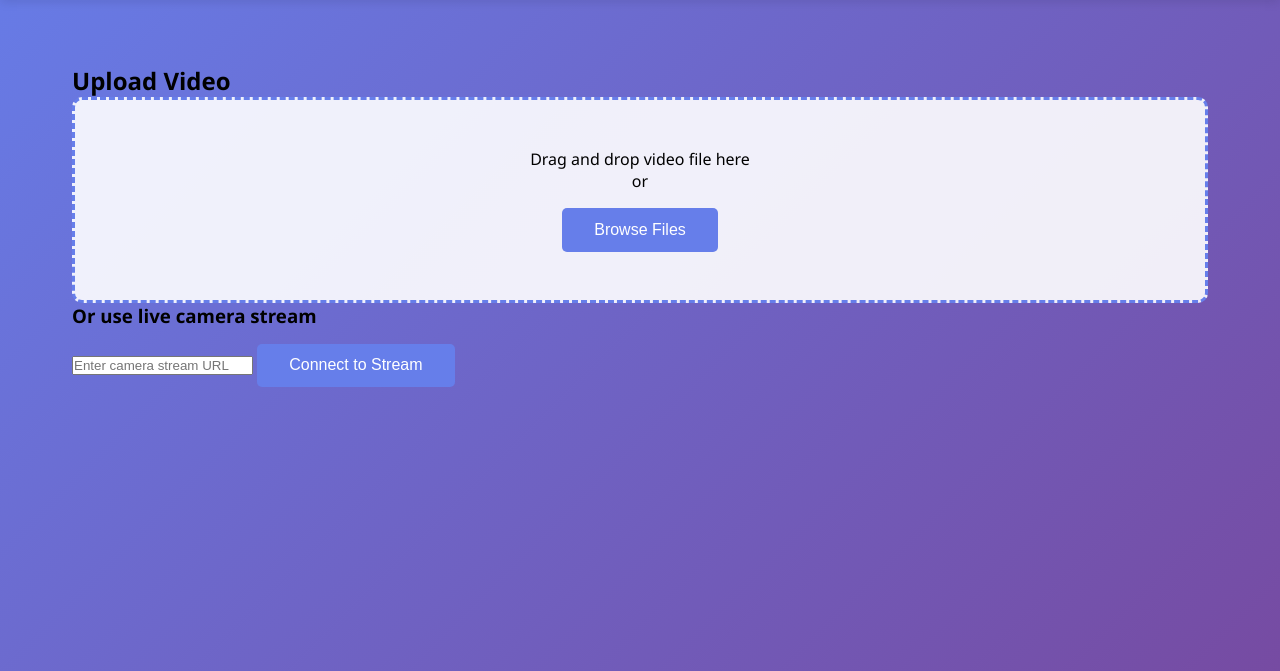
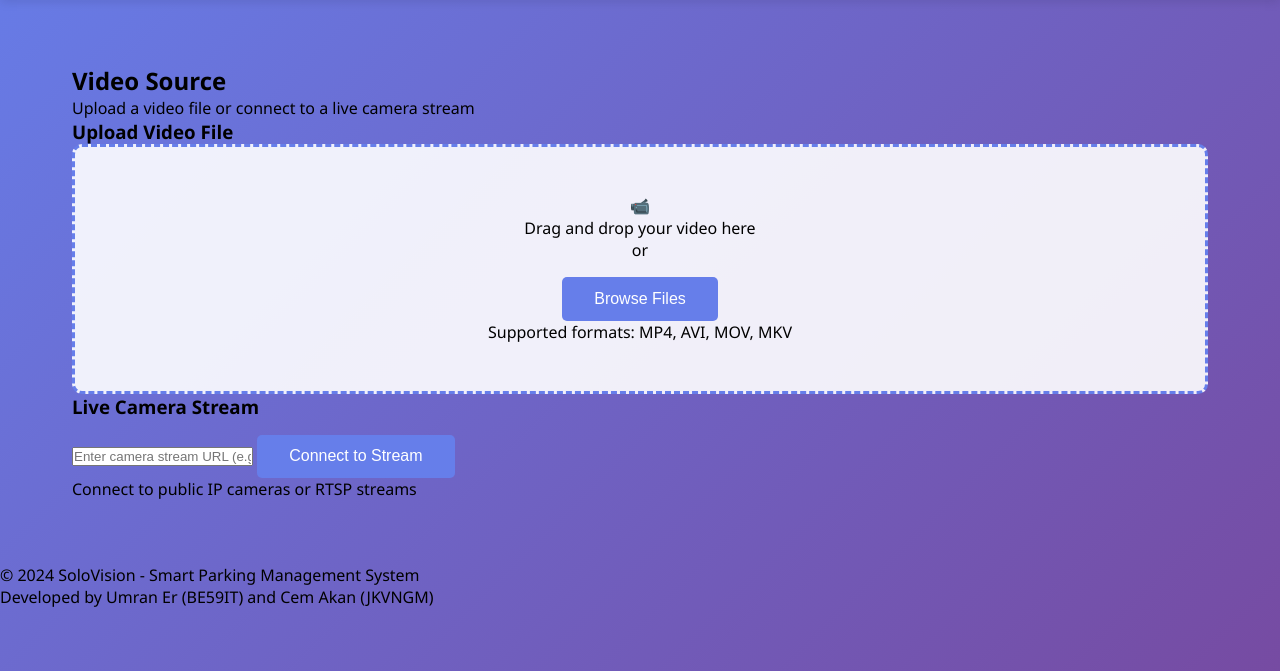
Before and after one commit to Corvin-Negyed/parking-slot-detection, a Flask app: page / in a window 1280 px wide. Shown: the part 129-800 px from the top of the page. Run offline with Flask 3, Linux system fonts and the light colour scheme.

Commit message:
Enhance HTML with improved UI layout and sections

```diff
--- a/templates/index.html
+++ b/templates/index.html
@@ -3,48 +3,139 @@
 <head>
     <meta charset="UTF-8">
     <meta name="viewport" content="width=device-width, initial-scale=1.0">
-    <title>SoloVision - Parking Detection</title>
+    <title>SoloVision - Parking Detection System</title>
     <link rel="stylesheet" href="{{ url_for('static', filename='style.css') }}">
 </head>
 <body>
     <header>
-        <h1>SoloVision</h1>
-        <p>Smart Parking Management System</p>
+        <div class="header-content">
+            <h1>SoloVision</h1>
+            <p class="subtitle">Smart Parking Management System</p>
+        </div>
     </header>
 
     <main>
         <div class="container">
-            <div class="upload-section">
-                <h2>Upload Video</h2>
-                <div id="dropZone" class="drop-zone">
-                    <p>Drag and drop video file here</p>
-                    <p>or</p>
-                    <input type="file" id="fileInput" accept="video/*" style="display: none;">
-                    <button id="browseBtn">Browse Files</button>
+            <!-- Upload Section -->
+            <section class="upload-section" id="uploadSection">
+                <div class="section-header">
+                    <h2>Video Source</h2>
+                    <p>Upload a video file or connect to a live camera stream</p>
                 </div>
 
-                <div class="camera-section">
-                    <h3>Or use live camera stream</h3>
-                    <input type="text" id="cameraUrl" placeholder="Enter camera stream URL">
-                    <button id="connectBtn">Connect to Stream</button>
-                </div>
-            </div>
+                <div class="upload-options">
+                    <!-- File Upload -->
+                    <div class="upload-box">
+                        <h3>Upload Video File</h3>
+                        <div id="dropZone" class="drop-zone">
+                            <div class="drop-icon">📹</div>
+                            <p class="drop-text">Drag and drop your video here</p>
+                            <p class="drop-text-or">or</p>
+                            <input type="file" id="fileInput" accept="video/*" style="display: none;">
+                            <button class="btn btn-primary" id="browseBtn">Browse Files</button>
+                            <p class="file-info">Supported formats: MP4, AVI, MOV, MKV</p>
+                        </div>
+                        <div id="uploadProgress" class="upload-progress" style="display: none;">
+                            <div class="progress-bar">
+                                <div class="progress-fill" id="progressFill"></div>
+                            </div>
+                            <p id="progressText">Uploading...</p>
+                        </div>
+                    </div>
 
-            <div class="video-section" id="videoSection" style="display: none;">
-                <h2>Live Detection</h2>
-                <canvas id="videoCanvas"></canvas>
-
-                <div class="stats">
-                    <h3>Parking Statistics</h3>
-                    <div id="statsData">
-                        <p>Total Spots: <span id="totalSpots">0</span></p>
-                        <p>Occupied: <span id="occupiedSpots">0</span></p>
-                        <p>Available: <span id="availableSpots">0</span></p>
+                    <!-- Camera Stream -->
+                    <div class="upload-box">
+                        <h3>Live Camera Stream</h3>
+                        <div class="camera-input">
+                            <input type="text" id="cameraUrl" placeholder="Enter camera stream URL (e.g., rtsp://...)" class="input-field">
+                            <button class="btn btn-secondary" id="connectBtn">Connect to Stream</button>
+                            <p class="file-info">Connect to public IP cameras or RTSP streams</p>
+                            <div id="streamStatus" class="status-message"></div>
+                        </div>
                     </div>
                 </div>
-            </div>
+            </section>
+
+            <!-- Video Display Section -->
+            <section class="video-section" id="videoSection" style="display: none;">
+                <div class="section-header">
+                    <h2>Live Detection</h2>
+                    <div class="controls">
+                        <button class="btn btn-danger" id="stopBtn">Stop Processing</button>
+                    </div>
+                </div>
+
+                <div class="video-container">
+                    <img id="videoFeed" class="video-feed" src="" alt="Video feed will appear here">
+                </div>
+
+                <!-- Statistics Panel -->
+                <div class="stats-panel">
+                    <div class="stat-card">
+                        <div class="stat-label">Total Spots</div>
+                        <div class="stat-value" id="totalSpots">0</div>
+                    </div>
+                    <div class="stat-card occupied">
+                        <div class="stat-label">Occupied</div>
+                        <div class="stat-value" id="occupiedSpots">0</div>
+                    </div>
+                    <div class="stat-card available">
+                        <div class="stat-label">Available</div>
+                        <div class="stat-value" id="availableSpots">0</div>
+                    </div>
+                    <div class="stat-card">
+                        <div class="stat-label">Occupancy Rate</div>
+                        <div class="stat-value" id="occupancyRate">0%</div>
+                    </div>
+                </div>
+
+                <!-- Legend -->
+                <div class="legend">
+                    <div class="legend-item">
+                        <div class="legend-color occupied-color"></div>
+                        <span>Occupied (Red)</span>
+                    </div>
+                    <div class="legend-item">
+                        <div class="legend-color available-color"></div>
+                        <span>Available (Green)</span>
+                    </div>
+                </div>
+            </section>
+
+            <!-- History Section -->
+            <section class="history-section" id="historySection" style="display: none;">
+                <div class="section-header">
+                    <h2>Parking History</h2>
+                    <button class="btn btn-secondary btn-small" id="refreshHistoryBtn">Refresh</button>
+                </div>
+
+                <div class="history-container">
+                    <div id="storageInfo" class="storage-info"></div>
+                    <table class="history-table">
+                        <thead>
+                            <tr>
+                                <th>ID</th>
+                                <th>Status</th>
+                                <th>Timestamp</th>
+                            </tr>
+                        </thead>
+                        <tbody id="historyTableBody">
+                            <tr>
+                                <td colspan="3" class="no-data">No data available</td>
+                            </tr>
+                        </tbody>
+                    </table>
+                </div>
+            </section>
         </div>
     </main>
+
+    <footer>
+        <div class="footer-content">
+            <p>&copy; 2024 SoloVision - Smart Parking Management System</p>
+            <p class="developers">Developed by Umran Er (BE59IT) and Cem Akan (JKVNGM)</p>
+        </div>
+    </footer>
 
     <script src="{{ url_for('static', filename='app.js') }}"></script>
 </body>
```
